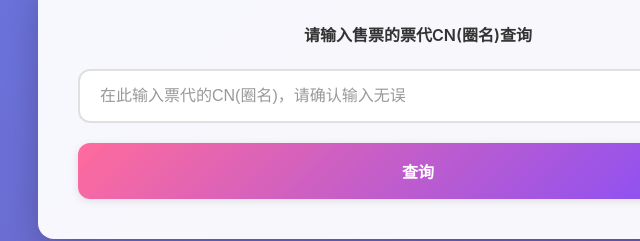
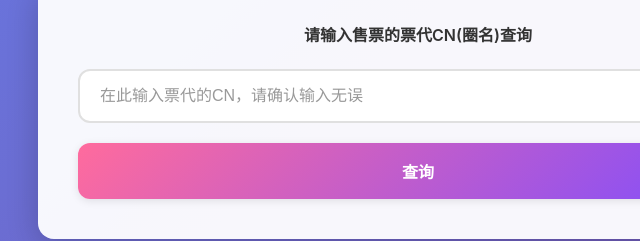
Before and after one commit to CaterMaoZi/CaterMaoZi.github.io, a website: page ticket/index.html in a window 1280 px wide. Shown: the part 237-478 px from the top of the page, 222-862 px from the left. Drawn offline with Linux system fonts and the light colour scheme.

Commit message:
Update placeholder text in input field

```diff
--- a/ticket/index.html
+++ b/ticket/index.html
@@ -24,7 +24,7 @@
             type="text"
             id="cnInput"
             class="query-input"
-            placeholder="在此输入票代的CN(圈名)，请确认输入无误"
+            placeholder="在此输入票代的CN，请确认输入无误"
             autocomplete="off"
           >
           <button id="queryBtn" class="query-button">
```
